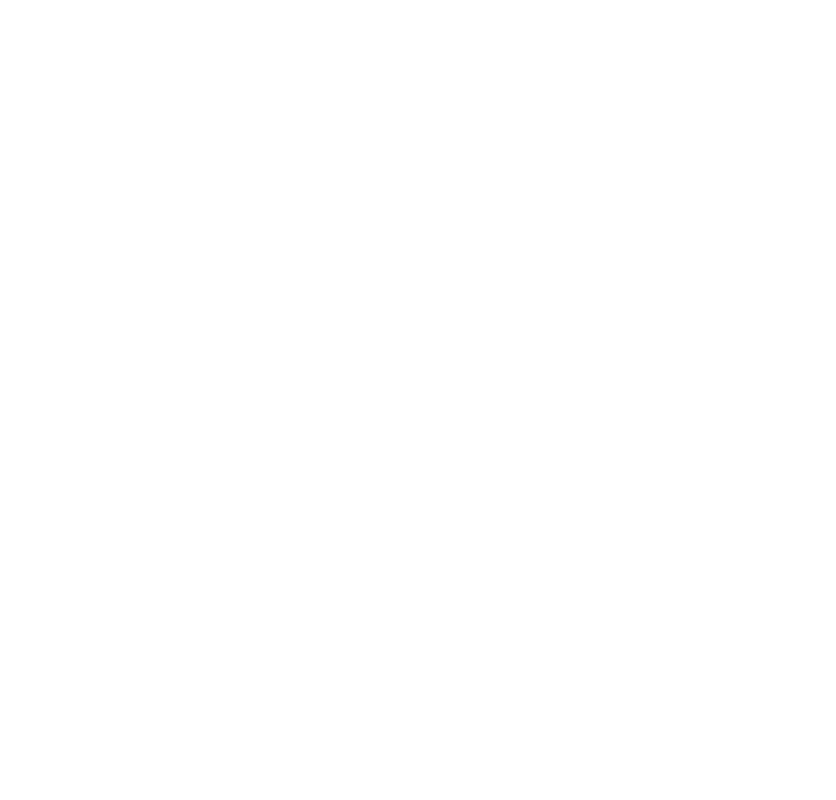
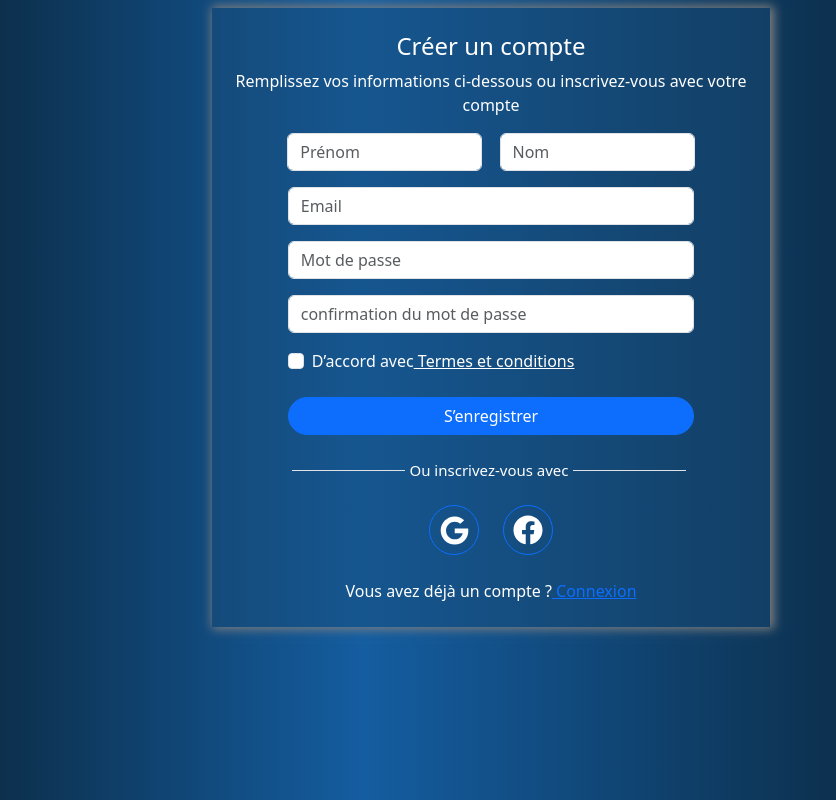
Before and after one commit to Amir31-scurt/Boomerang-social-media, a React (Create React App) app: page / in a window 1280 px wide. Shown: the whole page, without its empty margins (149-985 px from the left). Built offline with nearby package versions, Linux system fonts and the light colour scheme.

Commit message:
fix: integration de la page inscription

```diff
--- a/package.json
+++ b/package.json
@@ -7,6 +7,7 @@
     "@testing-library/react": "^13.4.0",
     "@testing-library/user-event": "^13.5.0",
     "bootstrap": "^5.3.2",
+    "bootstrap-icons": "^1.11.2",
     "firebase": "^10.7.0",
     "react": "^18.2.0",
     "react-bootstrap": "^2.9.1",
--- a/src/App.css
+++ b/src/App.css
@@ -1,38 +1,88 @@
-.App {
-  text-align: center;
+*{
+  margin: 0;
+  padding: 0;
+  box-sizing: border-box;
 }
 
-.App-logo {
-  height: 40vmin;
-  pointer-events: none;
+.tester{
+  background-image: linear-gradient(90deg, #0C2D48
+  10%,#145DA0 40%,#0C2D48 80%);
+  height: 100vh;
 }
 
-@media (prefers-reduced-motion: no-preference) {
-  .App-logo {
-    animation: App-logo-spin infinite 20s linear;
-  }
+.this_name{
+  width: 96%;
+  display: flex;
+}
+.this_name #firstName, .this_name #lastName {
+  width: 100%;
+  margin: 0;
 }
 
-.App-header {
-  background-color: #282c34;
-  min-height: 100vh;
-  display: flex;
-  flex-direction: column;
-  align-items: center;
-  justify-content: center;
-  font-size: calc(10px + 2vmin);
-  color: white;
+#firstName{
+  position: relative;
+  left: 24px;
 }
 
-.App-link {
-  color: #61dafb;
+#firstName .errorText{
+  position: relative;
+  left: 15px;
 }
 
-@keyframes App-logo-spin {
-  from {
-    transform: rotate(0deg);
+#lastName{
+  position: relative;
+  right: 24px;
+}
+
+.group-form{
+  text-align: center !important;
+}
+
+.formPage{
+  background-color:hsla(207, 65%, 28%, 0.4) ;
+  box-shadow: 2px 0px 10px 2px grey;
+  width: 50%;
+}
+
+.type{
+  width: 28%;
+}
+
+.icon-sign-up a {
+  width: 50px;
+  height: 50px;
+  border-radius: 100%;
+}
+
+.or-sign{
+  font-size: 15px;
+}
+
+@media (max-width: 768px) and (max-width: 1024px) {
+  .this_name{
+    width: 100% !important;
+    margin: 0 !important;
   }
-  to {
-    transform: rotate(360deg);
+
+  #firstName{
+    left: 0;
   }
+
+  #lastName{
+    right: 0;
+  }
+
+  .formPage{
+      width: 100% !important;
+      margin: 100px 0 !important;
+  }
+
+  .formPage {
+      padding: 1rem;
+  }
+
+  .or-sign{
+    font-size: 12px;
+  }
+
 }
--- a/src/App.js
+++ b/src/App.js
@@ -1,7 +1,10 @@
-import './App.css';
+import SignUp from './components/compoTimeLine/SignUp';
+import './assets/css/SignUp.css'
 
 function App() {
-  return <div className="App"></div>;
+  return <div className="tester">
+    <SignUp />
+  </div>;
 }
 
 export default App;
--- /dev/null
+++ b/src/assets/css/SignUp.css
@@ -0,0 +1,88 @@
+*{
+    margin: 0;
+    padding: 0;
+    box-sizing: border-box;
+  }
+
+  .tester{
+    background-image: linear-gradient(90deg, #0C2D48
+    10%,#145DA0 40%,#0C2D48 80%);
+    height: 100vh;
+  }
+
+  .this_name{
+    width: 96%;
+    display: flex;
+  }
+  .this_name #firstName, .this_name #lastName {
+    width: 100%;
+    margin: 0;
+  }
+
+  #firstName{
+    position: relative;
+    left: 24px;
+  }
+
+  #firstName .errorText{
+    position: relative;
+    left: 15px;
+  }
+
+  #lastName{
+    position: relative;
+    right: 24px;
+  }
+
+  .group-form{
+    text-align: center !important;
+  }
+
+  .formPage{
+    background-color:hsla(207, 65%, 28%, 0.4) ;
+    box-shadow: 2px 0px 10px 2px grey;
+    width: 50%;
+  }
+
+  .type{
+    width: 28%;
+  }
+
+  .icon-sign-up a {
+    width: 50px;
+    height: 50px;
+    border-radius: 100%;
+  }
+
+  .or-sign{
+    font-size: 15px;
+  }
+
+  @media (max-width: 768px) and (max-width: 1024px) {
+    .this_name{
+      width: 100% !important;
+      margin: 0 !important;
+    }
+
+    #firstName{
+      left: 0;
+    }
+
+    #lastName{
+      right: 0;
+    }
+
+    .formPage{
+        width: 100% !important;
+        margin: 100px 0 !important;
+    }
+
+    .formPage {
+        padding: 1rem;
+    }
+
+    .or-sign{
+      font-size: 12px;
+    }
+
+  }
--- /dev/null
+++ b/src/components/compoTimeLine/FormInput.jsx
@@ -0,0 +1,18 @@
+import React from 'react';
+
+const FormInput = ({ type, id, placeholder, required, errorMessage }) => {
+  return (
+    <div className="mb-3 w-75 mx-auto">
+      <input
+        type={type}
+        className={`form-control ${errorMessage && 'is-invalid'}`}
+        id={id}
+        placeholder={placeholder}
+        required={required}
+      />
+      {errorMessage && <div className="invalid-feedback text-center">{errorMessage}</div>}
+    </div>
+  );
+};
+
+export default FormInput;
--- /dev/null
+++ b/src/components/compoTimeLine/SignUp.jsx
@@ -0,0 +1,105 @@
+import React, { useState } from 'react';
+import { FaGoogle, FaFacebook } from 'react-icons/fa';
+import FormInput from './FormInput';
+
+function SignUp() {
+
+  const nameRegex = /^[A-Za-z]+$/; // Des caractères alphabétiques uniquement
+
+  const [firstNameError, setFirstNameError] = useState('');
+  const [lastNameError, setLastNameError] = useState('');
+
+  const validateName = (name) => {
+    return nameRegex.test(name);
+  };
+
+  const handleSubmit = (event) => {
+    const firstName = event.target.firstName.value;
+    const lastName = event.target.lastName.value;
+
+    setFirstNameError(!validateName(firstName) ? 'Enlever les chiffres.' : '');
+    setLastNameError(!validateName(lastName) ? 'Enlever les chiffres.' : '');
+
+    if (!validateName(firstName) || !validateName(lastName)) {
+      event.preventDefault();
+    }
+  };
+
+  return (
+    <div className="p-2">
+      <div className='container signUp-form'>
+        <form action="" onSubmit={handleSubmit}>
+          <div className="formPage p-lg-2 mx-auto text-white">
+            <div className="signup-text mt-3 text-center">
+              <h4 className='fw-boold'>Créer un compte</h4>
+              <p>Remplissez vos informations ci-dessous ou inscrivez-vous avec votre compte </p>
+            </div>
+
+            <div className="row this_name g-0 mx-auto ">
+              <div className="col-md-6 col-12">
+                <FormInput
+                  type="text"
+                  id="firstName"
+                  placeholder="Prénom"
+                  required
+                  errorMessage={firstNameError}
+                />
+              </div>
+              <div className="col-md-6 col-12">
+                <FormInput
+                  type="text"
+                  id="lastName"
+                  placeholder="Nom"
+                  required
+                  errorMessage={lastNameError}
+                />
+              </div>
+            </div>
+            <FormInput type="email" id="email" placeholder="Email" required />
+            <FormInput type="password" id="password" placeholder="Mot de passe" required />
+            <FormInput type="password" id="password" placeholder="confirmation du mot de passe" required />
+            <style>{`
+              @media (max-width: 768px) {
+                .w-75  {
+                  width: 100% !important;
+                }
+              }
+            `}</style>
+            <div className="form-check mx-auto w-75">
+              <input className="form-check-input required" type="checkbox" value="" id="flexCheckDefault" required />
+              <label className="form-check-label" htmlFor="flexCheckDefault">
+                D’accord avec
+                <span className='text-decoration-underline text-color'> Termes et conditions</span>
+              </label>
+            </div>
+            <div className="d-grid gap-2 col-6 mx-auto w-75 mt-4">
+              <button className="btn btn-primary rounded-5" type="submit">
+                S’enregistrer
+              </button>
+            </div>
+            <div className="w-75 mx-auto d-flex justify-content-center align-items-center mt-4">
+              <div className="border-0 type border-bottom me-1"></div>
+              <div className="or-sign"> Ou inscrivez-vous avec</div>
+              <div className="border-0 type border-bottom mx-1"></div>
+            </div>
+            <div className="icon-sign-up w-75 mx-auto d-flex justify-content-center align-items-center mt-4">
+              {/* Icône Google */}
+              <a href="google" className="d-flex me-4 justify-content-center align-items-center border border-primary rounded-circle p-2">
+                <FaGoogle className='text-white' size={29} style={{ color: '#4285F4', }} />
+              </a>
+              {/* Icône Facebook */}
+              <a href="facebook" className="d-flex justify-content-center align-items-center border border-primary rounded-circle p-2">
+                <FaFacebook className='text-white' size={30} style={{ color: '#1877F2' }} />
+              </a>
+            </div>
+            <div className="lien-text mt-4 w-75 mx-auto d-flex justify-content-center align-items-center">
+              <p>Vous avez déjà un compte ?<a className='text-color' href="sign-in"> Connexion</a></p>
+            </div>
+          </div>
+        </form>
+      </div>
+    </div>
+  );
+}
+
+export default SignUp;
--- a/src/index.js
+++ b/src/index.js
@@ -3,5 +3,8 @@
 import './index.css';
 import App from './App';
 
+import 'bootstrap/dist/css/bootstrap.min.css';
+import 'bootstrap/dist/js/bootstrap.bundle.min';
+
 const root = ReactDOM.createRoot(document.getElementById('root'));
 root.render(<App />);
```
Also changed, not shown: src/assets/css/styles.txt (renamed from src/assets/images/css/styles.txt), 1 other file (tests, documents, lock files or other folders).
